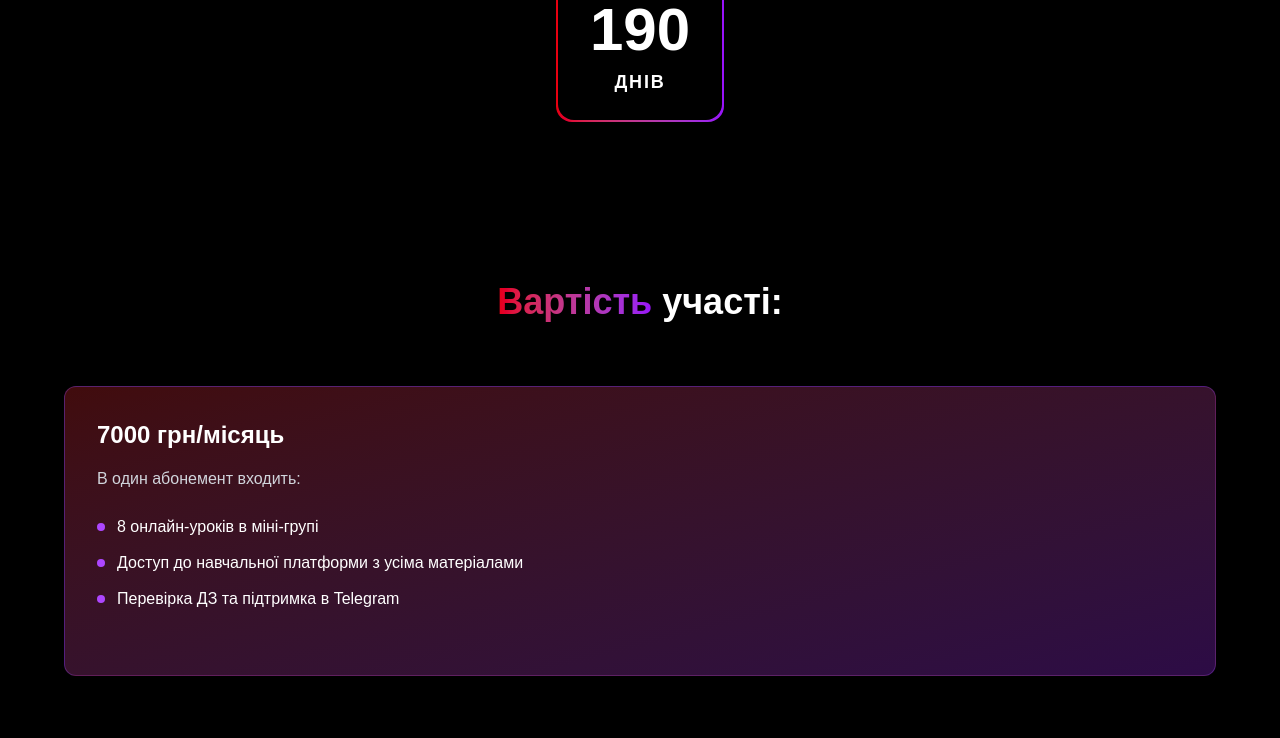
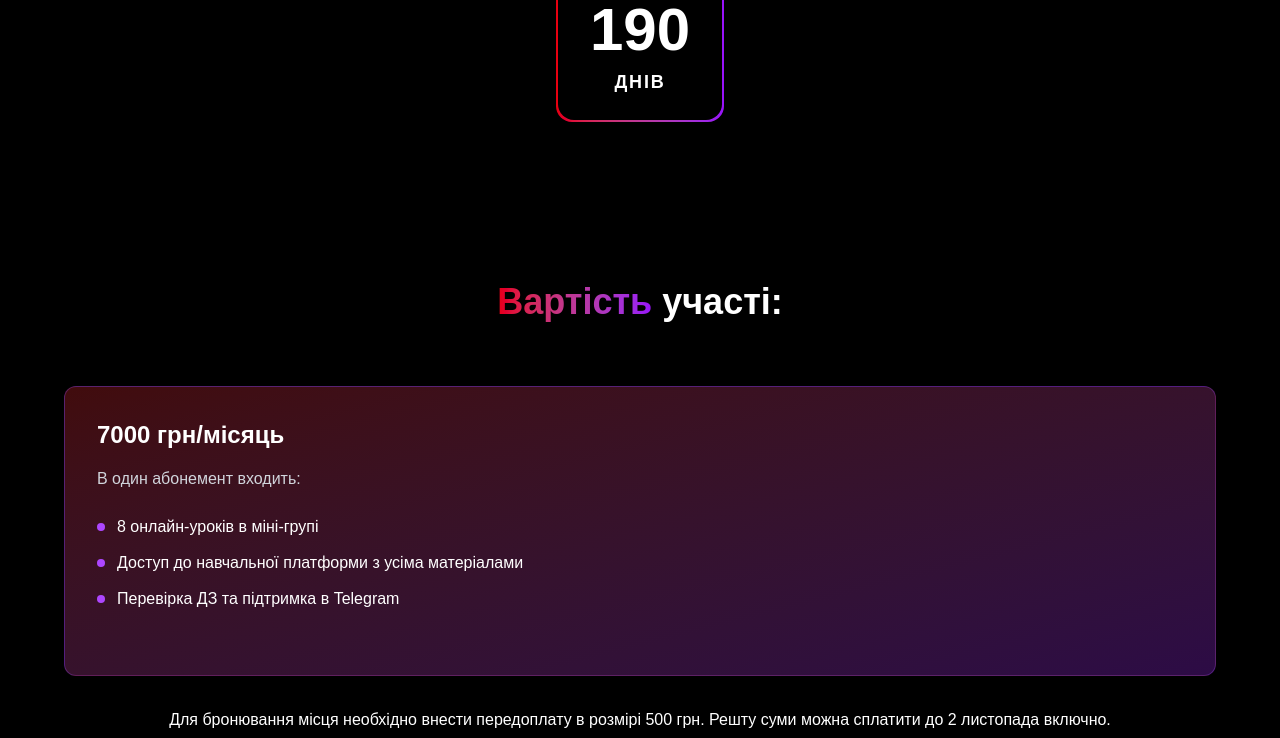
Before and after one commit to GrigoriyShkarta/extreme-group, a Next.js app: page / in a window 1280 px wide. Shown: the part 3787-4525 px from the top of the page. Built offline with nearby package versions, Linux system fonts and the light colour scheme.

Commit message:
added text

```diff
--- a/components/Prices.tsx
+++ b/components/Prices.tsx
@@ -25,13 +25,17 @@ export default function Prices() {
 							</li>
 						))}
 					</ul>
+
 					{/* <p className='text-gray-400'>
 						Формат оплати: щомісячна або відразу за кілька місяців — як тобі
 						зручно.
 					</p> */}
 				</div>
 
-				{/* <div className='bg-gradient-to-br from-red-900/50 to-purple-900/50 p-8 rounded-xl border border-purple-500/30 relative overflow-hidden'>
+        <p className='text-center text-white mt-8'>Для бронювання місця необхідно внести передоплату в розмірі 500 грн. Решту суми можна сплатити до 2 листопада включно.</p>
+
+
+        {/* <div className='bg-gradient-to-br from-red-900/50 to-purple-900/50 p-8 rounded-xl border border-purple-500/30 relative overflow-hidden'>
 						<div className='absolute -top-4 -right-4 bg-yellow-400 text-black px-4 py-1 rounded-full font-bold text-sm transform rotate-12'>
 							БОНУС
 						</div>
```
